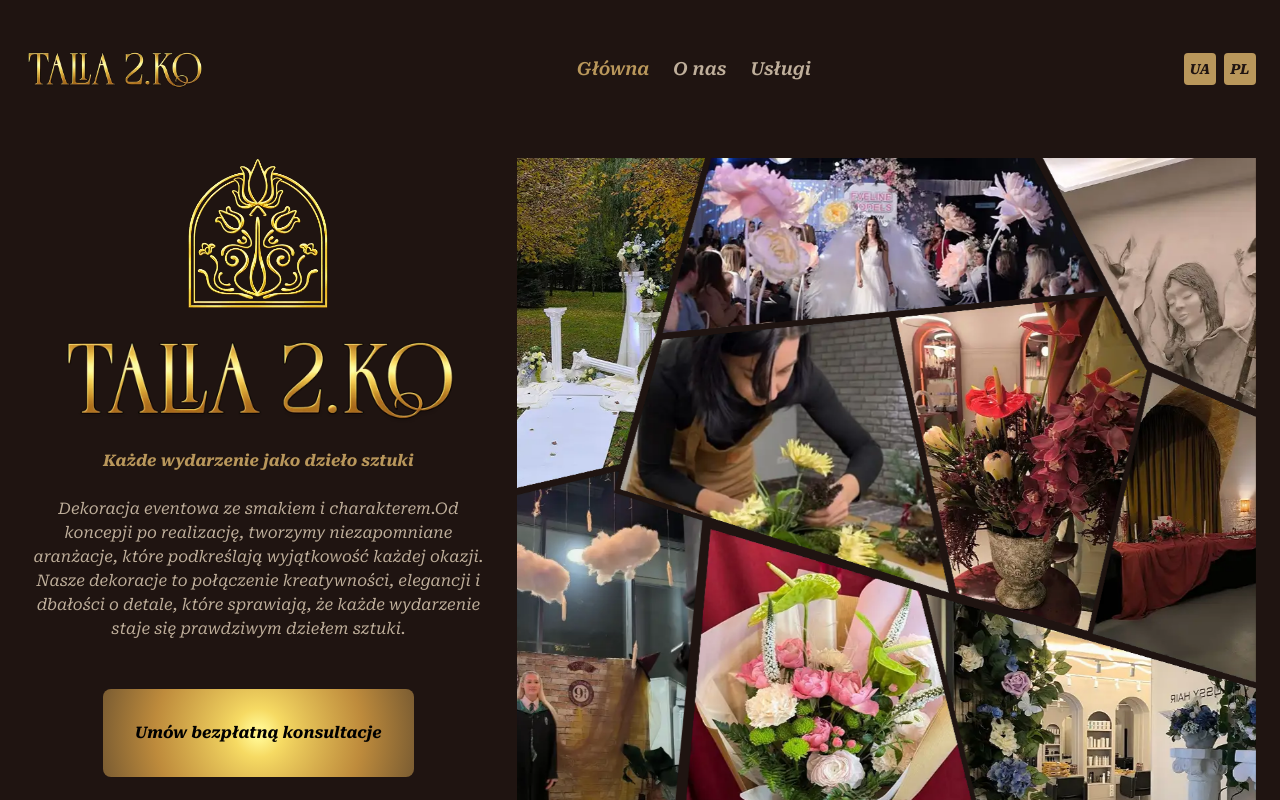
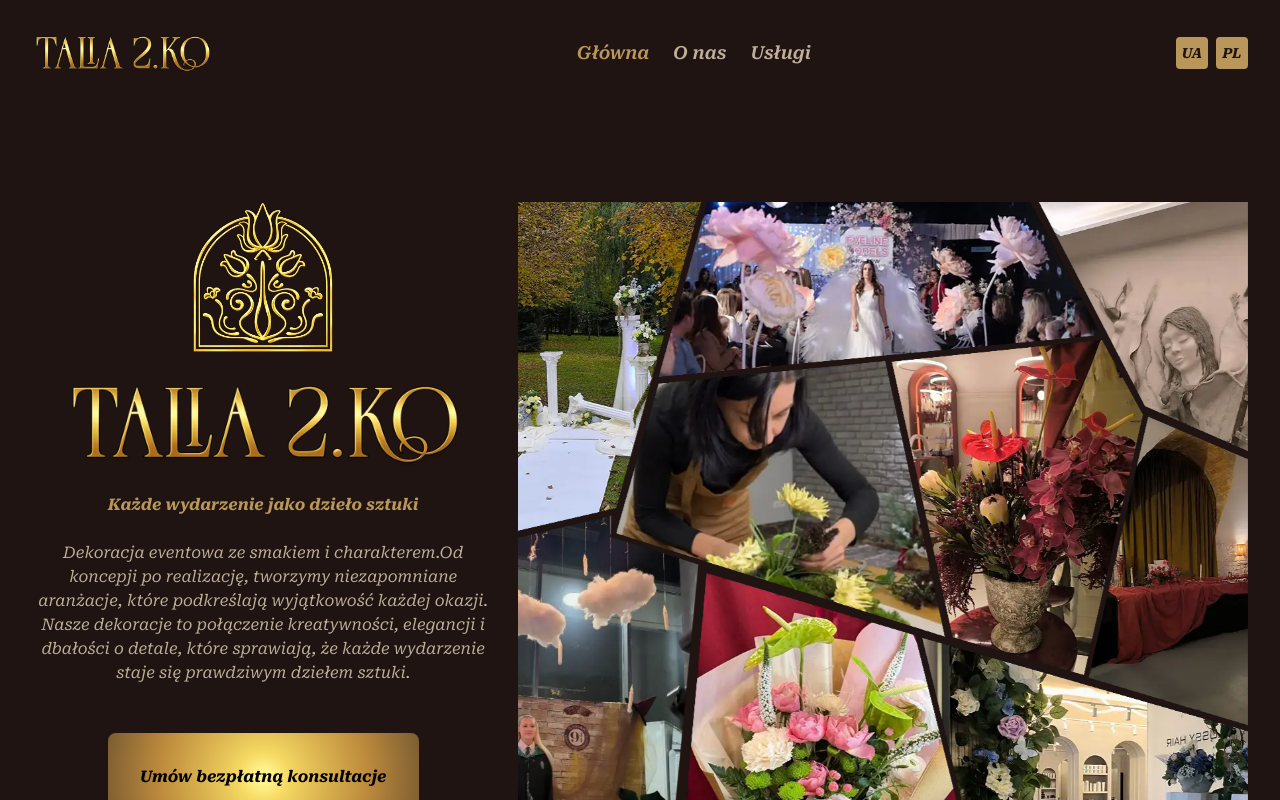
Before and after one commit to Mariia-Petlovana-91/tali, a React (Vite) app: page / in a window 1280 px wide. Shown: the top 800 px of the page. Built offline with nearby package versions, Linux system fonts and the light colour scheme.

Commit message:
fix size padding adn any style

```diff
--- a/public/locales/ua/translation.json
+++ b/public/locales/ua/translation.json
@@ -1,7 +1,7 @@
 {
   "btn": {
     "heroImgModal": "Дивитися більше",
-    "heroInfoBtn": "Запишіться на безкоштовну консультацію"
+    "heroInfoBtn": "Безкоштовна консультація"
   },
   "hero": {
     "modalText": {
--- a/src/features/popup/Popup.tsx
+++ b/src/features/popup/Popup.tsx
@@ -70,7 +70,7 @@
                   e.stopPropagation();
                   handleClose();
                 }}
-                className="block ml-auto mb-4 icon-btn group "
+                className="block ml-auto mb-[8px] icon-btn group "
               >
                 <VscClose className="icon" />
               </button>
--- a/src/pages/home/Home.tsx
+++ b/src/pages/home/Home.tsx
@@ -2,11 +2,8 @@
 
 export default function Home() {
   return (
-    <div
-      className="
-    "
-    >
+    <>
       <Hero />
-    </div>
+    </>
   );
 }
--- a/src/pages/home/components/hero/Hero.tsx
+++ b/src/pages/home/components/hero/Hero.tsx
@@ -1,12 +1,15 @@
 import AnimationImg from './AnimationImg';
 import HeroInfo from './HeroInfo';
+import { Section } from '@/shared';
 
 const Hero = () => {
   return (
-    <div className="lg:flex flex-row">
-      <HeroInfo />
-      <AnimationImg />
-    </div>
+    <Section>
+      <div className="lg:flex flex-row">
+        <HeroInfo />
+        <AnimationImg />
+      </div>
+    </Section>
   );
 };
 
--- a/src/pages/home/components/hero/HeroImgModal.tsx
+++ b/src/pages/home/components/hero/HeroImgModal.tsx
@@ -20,7 +20,7 @@
             src={piece.full}
             alt={piece.alt}
             draggable={false}
-            className="block w-[100px] h-[100px]  rounded-xl object-cover mx-auto mb-[24px] md:w-[220px] md:h-[220px] lg:w-[300px] lg:h-[300px]"
+            className="block w-[100px] h-[100px]  rounded-xl object-cover mx-auto mb-[24px] md:w-[240px] md:h-[240px] lg:w-[300px] lg:h-[300px]"
           />
           <p className="text-text-theme text-sm mb-[24px] max-h-[180px] overflow-auto no-scrollbar md:text-lg">
             {t(piece?.text ?? '')}
--- a/src/pages/home/components/hero/HeroInfo.tsx
+++ b/src/pages/home/components/hero/HeroInfo.tsx
@@ -34,7 +34,7 @@
           height={80}
         />
       </picture>
-      <p className="text-accent-light-gold font-bold text-base md:text">{t('hero.slogan')}</p>
+      <p className="text-center text-accent-light-gold font-bold text-sm md:text-base">{t('hero.slogan')}</p>
       <p className="text-center text-text-theme font-normal text-sm mb-[16px] md:text-base md:mb-[24px]">
         {t('hero.description')}
       </p>
--- a/src/shared/components/Popup.tsx
+++ /dev/null
@@ -1,5 +0,0 @@
-const Popup = () => {
-    return <></>
-}
-
-export default Popup;
--- a/src/shared/components/header/Header.tsx
+++ b/src/shared/components/header/Header.tsx
@@ -3,7 +3,7 @@
 
 const Header = () => {
   return (
-    <header className="relative pt-[24px] pb-[48px] lg:pt-[48px] lg:pb-[68px] flex items-center justify-between">
+    <header className="relative py-[24px] lg:py-[32px] flex items-center justify-between">
       <a href="/" aria-label="Go Home">
         <img src={logo} alt="logo" className="w-[120px] md:w-[180px] h-auto" />
       </a>
--- a/src/shared/components/index.ts
+++ b/src/shared/components/index.ts
@@ -1,5 +1,4 @@
 export { default as Loader } from './Loader';
-export { default as Popup } from './Popup';
 export * from './header';
 export * from './mobMenu';
 export * from './nav';
--- a/src/shared/components/nav/Navigation.tsx
+++ b/src/shared/components/nav/Navigation.tsx
@@ -18,7 +18,7 @@
 
   return (
     <nav>
-      <ul className="text-center flex flex-col space-y-4 lg:flex-row lg:space-y-0 lg:space-x-6">
+      <ul className="text-center flex flex-col space-y-[16px] lg:flex-row lg:space-y-0 lg:space-x-[24px]">
         <li>
           <NavLink end to="/" onClick={onNavigate} className={navClass}>
             {t('nav.home')}
--- a/src/shared/ui/Container.tsx
+++ b/src/shared/ui/Container.tsx
@@ -1,7 +1,7 @@
 import type { Children } from '@/types/children';
 
 const Container = ({ children }: Children) => {
-  return <div className="w-full h-full overflow-x-hidden px-2 md:px-4 lg:px-6">{children}</div>;
+  return <div className="w-full h-full overflow-x-hidden px-[16px] md:px-[24px] lg:px-[32px]">{children}</div>;
 };
 
 export default Container;
--- a/src/shared/ui/Section.tsx
+++ b/src/shared/ui/Section.tsx
@@ -1,5 +1,5 @@
 const Section = ({ children }: { children: React.ReactNode }) => {
-  return <section className="w-full py-12 md:py-16 lg:py-20">{children}</section>;
+  return <section className="w-full py-[48px] md:py-[56px] lg:py-[96px]">{children}</section>;
 };
 
 export default Section;
```
